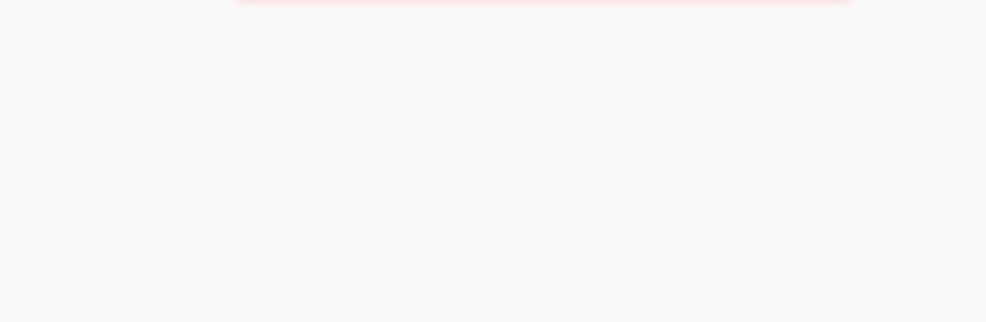
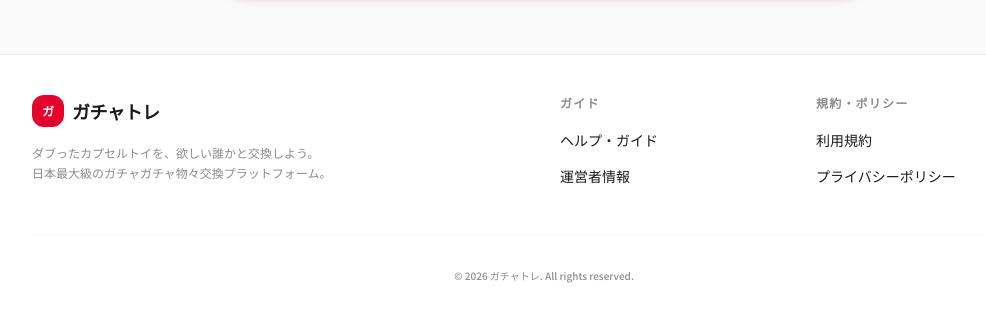
Before and after one commit to A2GMer/gacha-trade, a Next.js app: page /sell in a window 1280 px wide. Shown: the part 1284-1606 px from the top of the page, without its empty margins (96-1082 px from the left). Before the commit the page ends 1338 px from the top, so only its background shows below. Built offline with nearby package versions, Linux system fonts and the light colour scheme; no server answers; the database is empty.

Commit message:
固定ページの整理

```diff
--- a/src/app/layout.tsx
+++ b/src/app/layout.tsx
@@ -2,6 +2,7 @@
 import { Noto_Sans_JP } from "next/font/google";
 import "./globals.css";
 import { Header } from "@/components/layout/Header";
+import { Footer } from "@/components/layout/Footer";
 import { BottomNav } from "@/components/layout/BottomNav";
 import { AuthProvider } from "@/components/auth/AuthProvider";
 
@@ -36,8 +37,9 @@
       <body className={`${notoSansJP.variable} font-[family-name:var(--font-noto-sans-jp)] antialiased pb-20 sm:pb-0`}>
         <AuthProvider>
           <Header />
-          <main className="min-h-screen">
+          <main className="min-h-screen flex flex-col">
             {children}
+            <Footer />
           </main>
           <BottomNav />
         </AuthProvider>
--- a/src/app/mypage/page.tsx
+++ b/src/app/mypage/page.tsx
@@ -205,12 +205,8 @@
                 {[
                     { label: "交換提案を見る", href: "/trade/proposals" },
                     { label: "プロフィール・住所設定", href: "#" },
-                    { label: "ヘルプ・ガイド", href: "/help" },
-                    { label: "利用規約", href: "/terms" },
-                    { label: "プライバシーポリシー", href: "/privacy" },
-                    { label: "運営者情報", href: "/about" },
-                ].map((item, i) => (
-                    <Link key={i} href={item.href} className="px-5 py-4 flex items-center justify-between hover:bg-background cursor-pointer transition-colors first:rounded-t-[16px]">
+                ].map((item, i, arr) => (
+                    <Link key={i} href={item.href} className={`px-5 py-4 flex items-center justify-between hover:bg-background cursor-pointer transition-colors first:rounded-t-[16px] ${i === arr.length - 1 ? 'rounded-b-[16px]' : ''}`}>
                         <span className="text-sm font-medium">{item.label}</span>
                         <ChevronRight className="h-4 w-4 text-muted-light" />
                     </Link>
--- /dev/null
+++ b/src/components/layout/Footer.tsx
@@ -0,0 +1,45 @@
+import Link from "next/link";
+
+export function Footer() {
+    return (
+        <footer className="bg-surface border-t border-border pt-10 pb-24 sm:pb-12 px-4 shadow-sm mt-auto">
+            <div className="container mx-auto max-w-5xl">
+                <div className="grid grid-cols-1 sm:grid-cols-2 gap-8">
+                    <div>
+                        <div className="flex items-center gap-2 mb-4">
+                            <div className="w-8 h-8 bg-primary rounded-xl flex items-center justify-center text-white font-black text-xs">ガ</div>
+                            <span className="font-black text-lg tracking-tight">ガチャトレ</span>
+                        </div>
+                        <p className="text-xs text-muted leading-relaxed max-w-xs">
+                            ダブったカプセルトイを、欲しい誰かと交換しよう。<br />
+                            日本最大級のガチャガチャ物々交換プラットフォーム。
+                        </p>
+                    </div>
+
+                    <div className="grid grid-cols-2 gap-4">
+                        <div>
+                            <h3 className="font-bold text-xs text-foreground/50 uppercase tracking-widest mb-4">ガイド</h3>
+                            <ul className="space-y-3">
+                                <li><Link href="/help" className="text-sm font-medium hover:text-primary transition-colors">ヘルプ・ガイド</Link></li>
+                                <li><Link href="/about" className="text-sm font-medium hover:text-primary transition-colors">運営者情報</Link></li>
+                            </ul>
+                        </div>
+                        <div>
+                            <h3 className="font-bold text-xs text-foreground/50 uppercase tracking-widest mb-4">規約・ポリシー</h3>
+                            <ul className="space-y-3">
+                                <li><Link href="/terms" className="text-sm font-medium hover:text-primary transition-colors">利用規約</Link></li>
+                                <li><Link href="/privacy" className="text-sm font-medium hover:text-primary transition-colors">プライバシーポリシー</Link></li>
+                            </ul>
+                        </div>
+                    </div>
+                </div>
+
+                <div className="mt-12 pt-8 border-t border-border/50 text-center">
+                    <p className="text-[10px] text-muted font-medium">
+                        &copy; {new Date().getFullYear()} ガチャトレ. All rights reserved.
+                    </p>
+                </div>
+            </div>
+        </footer>
+    );
+}
```
